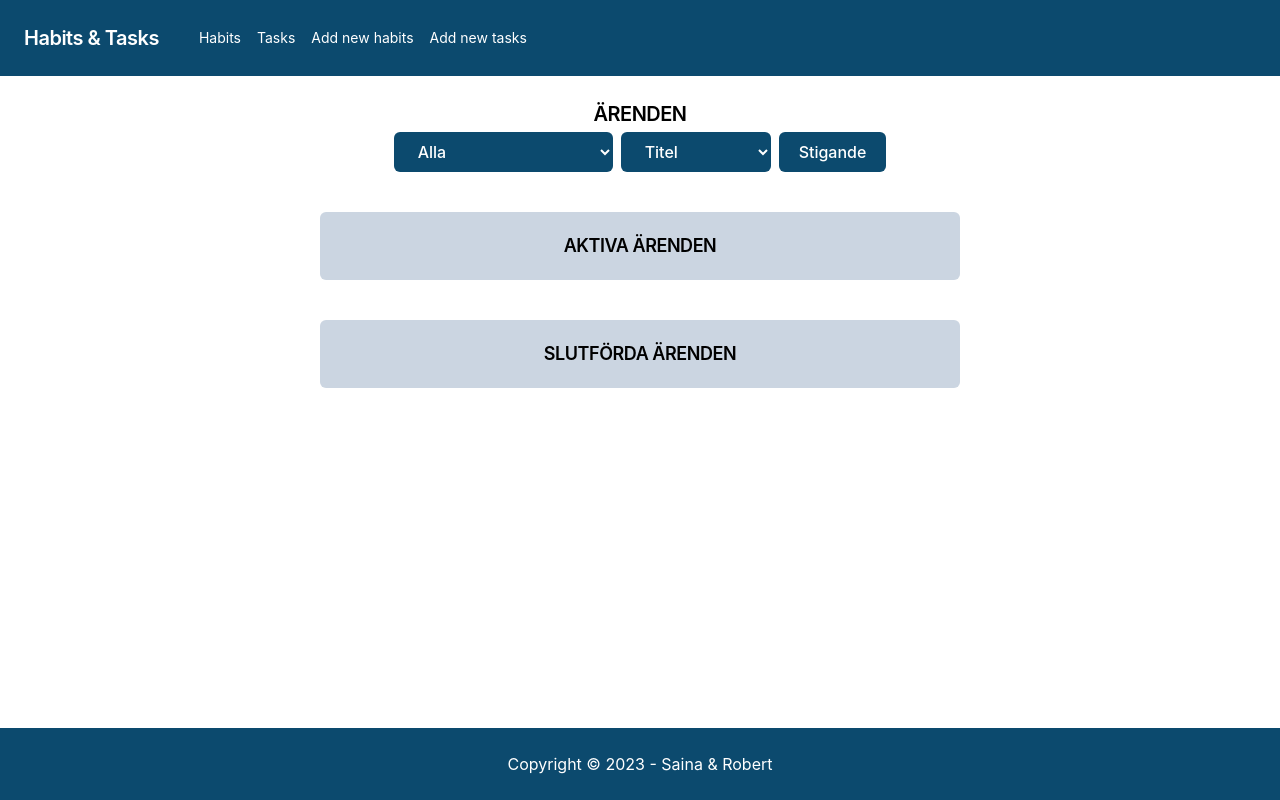
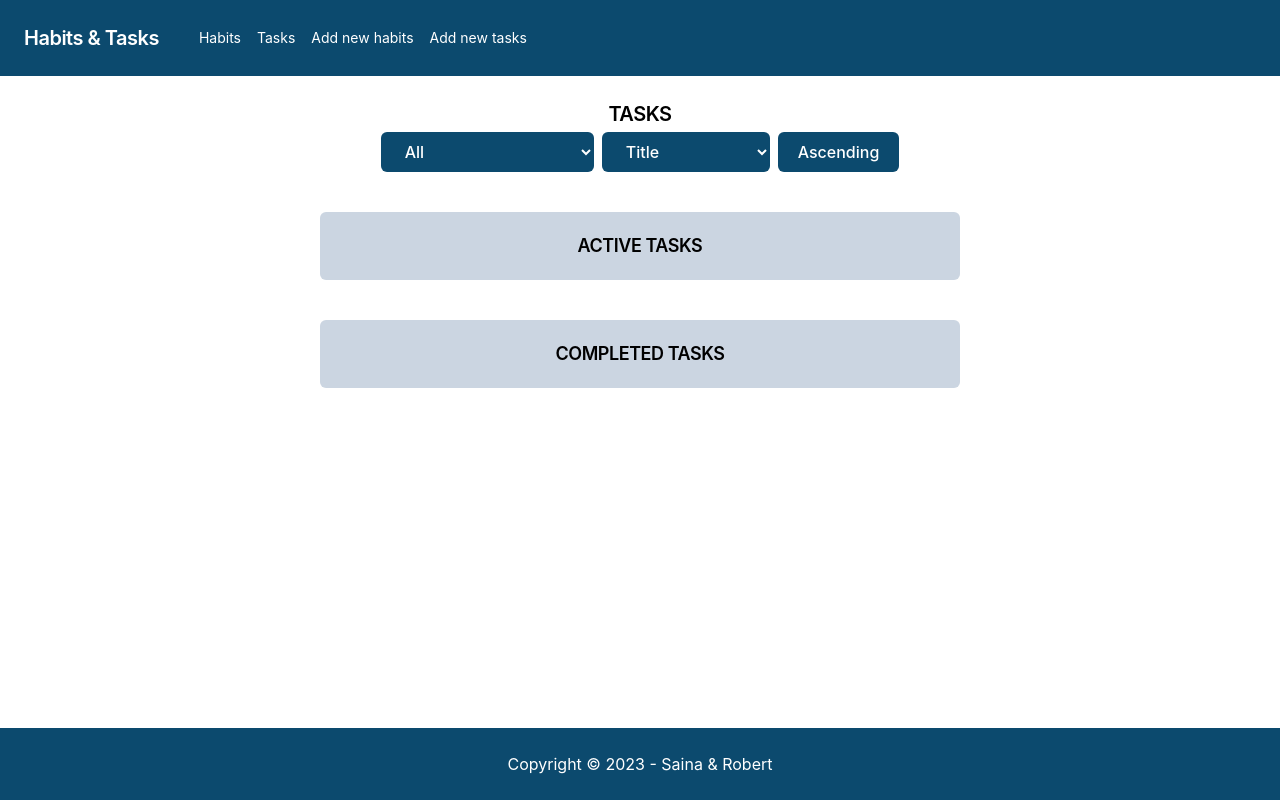
Before and after one commit to SainaFirooz/habits-and-tasks-app, a React (Create React App) app: page /tasks in a window 1280 px wide. Built offline with nearby package versions, Linux system fonts and the light colour scheme.

Commit message:
Ändrat från svensk text till engelsk text

```diff
--- a/src/pages/Task.jsx
+++ b/src/pages/Task.jsx
@@ -57,29 +57,29 @@ const Tasks = () => {
         <div>
             <Nav />
             <h1 className="w-full text-center font-semibold uppercase text-xl tracking-tight my-1 mt-6">
-                Ärenden
+                Tasks
             </h1>
 
             <div className="w-full text-center flex items-center flex-col gap-5">
                 <div className="flex justify-center mb-5 gap-2">
                     <select className="px-5 py-2 bg-sky-900 text-white font-medium rounded-md" onChange={handleFilterChange}>
-                        <option value="">Alla</option>
-                        <option value="hushållssysslor">Hushållssysslor</option>
-                        <option value="aktivitet med vänner">Aktivitet med vänner</option>
-                        <option value="jobbrelaterad">Jobbrelaterad</option>
+                        <option value="">All</option>
+                        <option value="hushållssysslor">Household chores</option>
+                        <option value="aktivitet med vänner">Activity with friends</option>
+                        <option value="jobbrelaterad">Job related</option>
                     </select>
                     <select className="px-5 py-2 bg-sky-900 text-white font-medium rounded-md" onChange={handleSortChange}>
-                        <option value="title">Titel</option>
-                        <option value="estimate">Tidsestimat</option>
+                        <option value="title">Title</option>
+                        <option value="estimate">Time estimate</option>
                     </select>
                     <button className="px-5 py-2 bg-sky-900 text-white font-medium rounded-md" onClick={toggleSortOrder}>
-                        {isAscending ? 'Stigande' : 'Fallande'}
+                        {isAscending ? 'Ascending' : 'Descending'}
                     </button>
 
                 </div>
 
                 <div className="w-1/2 bg-slate-300 backdrop-blur-lg px-3 py-5 rounded-md">
-                    <h2 className="font-semibold uppercase text-lg tracking-tight">Aktiva Ärenden</h2>
+                    <h2 className="font-semibold uppercase text-lg tracking-tight">Active tasks</h2>
                     {sortedTasks.map(task => (
                         <div key={task.id} className="mb-2">
                             {editingId === task.id ? (
@@ -129,7 +129,7 @@ const Tasks = () => {
                 </div>
 
                 <div className="w-1/2 bg-slate-300 backdrop-blur-lg px-3 py-5 rounded-md mt-5">
-                    <h2 className="font-semibold uppercase text-lg tracking-tight">Slutförda Ärenden</h2>
+                    <h2 className="font-semibold uppercase text-lg tracking-tight">Completed tasks</h2>
                     {completedTasks.map(task => (
                         <div key={task.id} className="mb-2">
                             <div className="flex justify-between items-center">
```
